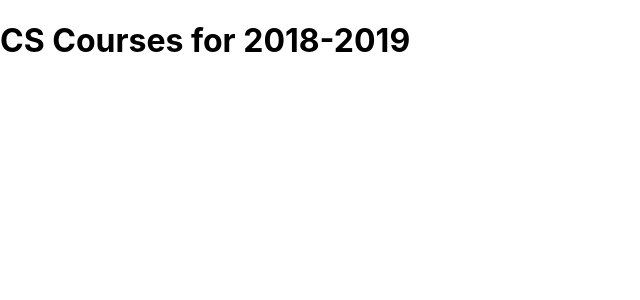
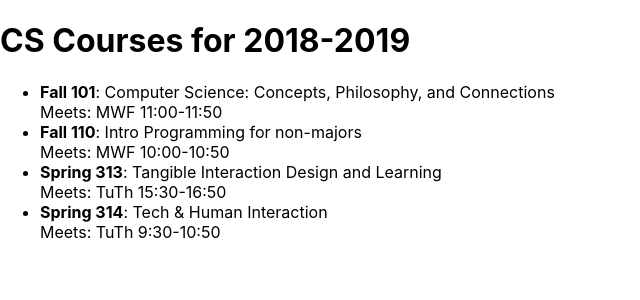
Before and after one commit to jkong7/392-course-scheduler, a React (Vite) app: page / in a window 1280 px wide. Shown: the top 300 px of the page, without its empty margins (0-640 px from the left). Built offline with nearby package versions, Linux system fonts and the light colour scheme.

Commit message:
Course listing

```diff
--- a/src/App.jsx
+++ b/src/App.jsx
@@ -1,9 +1,42 @@
+import React from 'react';
+import Banner from './components/Banner';
+import CourseList from './components/courseList';
+
 const schedule = {
-  title: "CS Courses for 2018-2019"
+  "title": "CS Courses for 2018-2019",
+  "courses": {
+    "F101" : {
+      "term": "Fall",
+      "number": "101",
+      "meets" : "MWF 11:00-11:50",
+      "title" : "Computer Science: Concepts, Philosophy, and Connections"
+    },
+    "F110" : {
+      "term": "Fall",
+      "number": "110",
+      "meets" : "MWF 10:00-10:50",
+      "title" : "Intro Programming for non-majors"
+    },
+    "S313" : {
+      "term": "Spring",
+      "number": "313",
+      "meets" : "TuTh 15:30-16:50",
+      "title" : "Tangible Interaction Design and Learning"
+    },
+    "S314" : {
+      "term": "Spring",
+      "number": "314",
+      "meets" : "TuTh 9:30-10:50",
+      "title" : "Tech & Human Interaction"
+    }
+  }
 };
 
 const App = () => (
-  <h1>{schedule.title}</h1>
+  <div>
+    <Banner title={schedule.title}/>
+    <CourseList courses={schedule.courses}/>
+  </div>
 );
 
 export default App;
--- /dev/null
+++ b/src/components/Banner.jsx
@@ -0,0 +1,7 @@
+import React from 'react';
+
+const Banner = ({ title }) => (
+    <h1>{ title }</h1>
+);
+
+export default Banner;
--- /dev/null
+++ b/src/components/CourseList.jsx
@@ -0,0 +1,14 @@
+import React from 'react';
+
+const CourseList = ({ courses }) => (
+    <ul>
+        { Object.entries(courses).map(([id, course]) => (
+            <li key={id}>
+                <strong>{course.term} {course.number}</strong>: {course.title} <br/>
+                Meets: {course.meets}
+            </li>
+        ))}
+    </ul>
+);
+
+export default CourseList;
```
